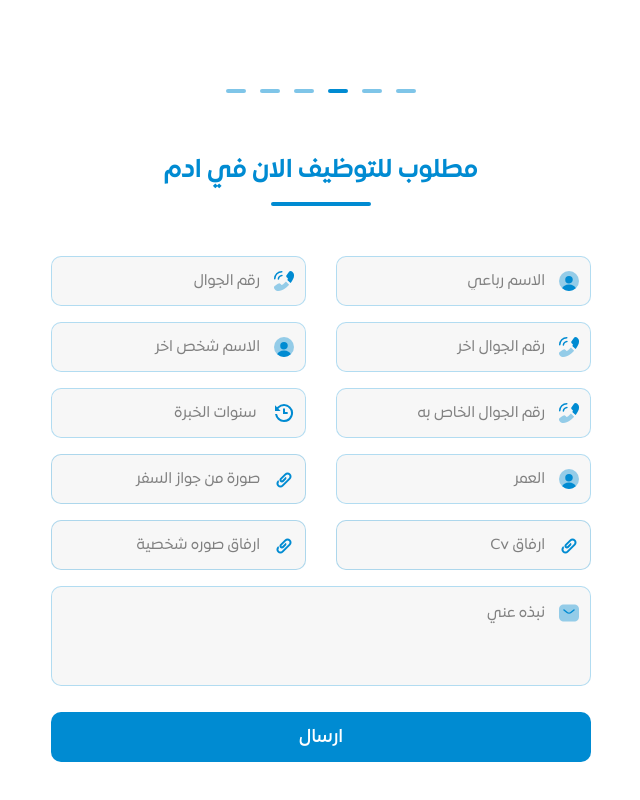
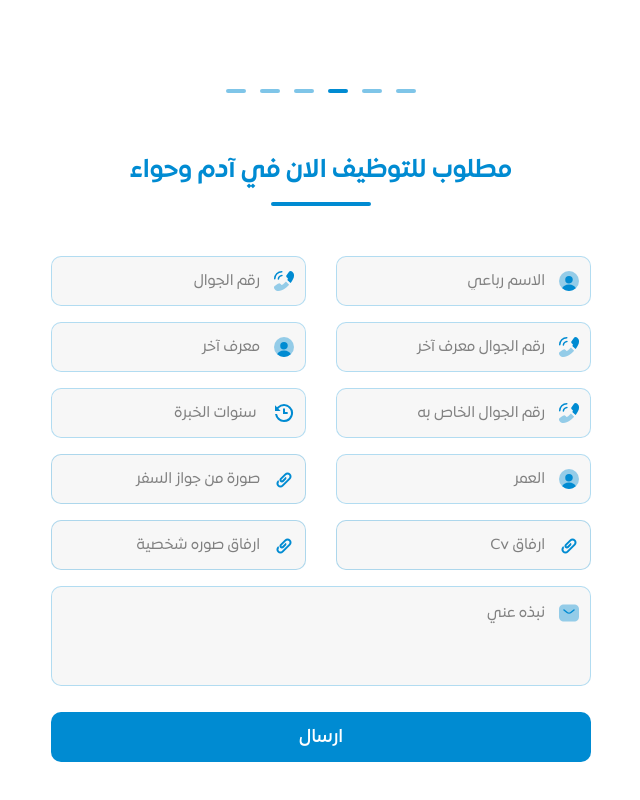
Before and after one commit to misaraadel/parper, a plain HTML site: page index.html in a window 1280 px wide. Shown: the part 1128-1928 px from the top of the page, without its empty margins (319-959 px from the left). Drawn offline with Linux system fonts and the light colour scheme.

Commit message:
edit some bug

```diff
--- a/index.html
+++ b/index.html
@@ -13,7 +13,7 @@
             تطبيق آدم وحواء
         </title>
 
-        <link rel="shortcut icon" href="assets/images/logo.PNG" type="image/x-icon"/>
+        <link rel="shortcut icon" href="assets/images/logo.jpeg" type="image/x-icon"/>
 
         <link rel="stylesheet" href="assets/css/lib/all.min.css">
 
@@ -29,7 +29,7 @@
     </head>
     <body>
         <nav class="navbar">
-            <img src="assets/images/logo.PNG" class="brand-img" alt="">
+            <img src="assets/images/logo.jpeg" class="brand-img" alt="">
         </nav>
 
         <header>
@@ -47,7 +47,7 @@
             <div class="container">
                 <div class="heading">
                     <h4>
-                        مطلوب للتوظيف الان في ادم
+                        مطلوب للتوظيف الان في آدم وحواء
                     </h4>
                 </div>
 
@@ -72,14 +72,14 @@
                                 <div class="col-lg-6 col-12 mb-3">
                                     <div class="form-group">
                                         <img src="assets/images/phone.svg" class="icon" alt="">
-                                        <input type="text" class="form-control" placeholder="رقم الجوال اخر" />
+                                        <input type="text" class="form-control" placeholder="رقم الجوال معرف آخر" />
                                     </div>
                                 </div>
 
                                 <div class="col-lg-6 col-12 mb-3">
                                     <div class="form-group">
                                         <img src="assets/images/user.svg" class="icon" alt="">
-                                        <input type="text" class="form-control" placeholder="الاسم شخص اخر" />
+                                        <input type="text" class="form-control" placeholder="معرف آخر " />
                                     </div>
                                 </div>
 
```
Also changed, not shown: assets/images/logo.jpeg (added).
